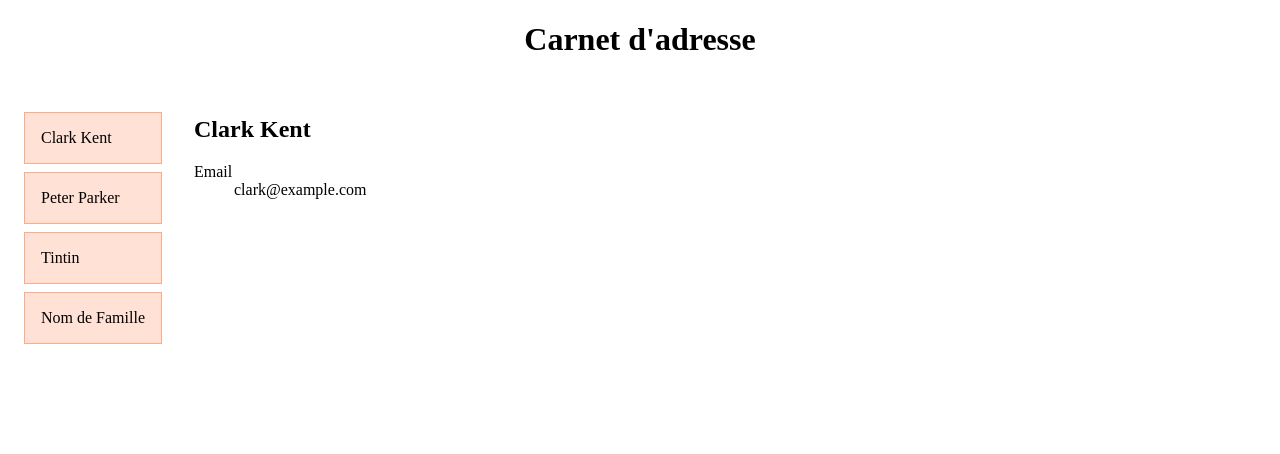
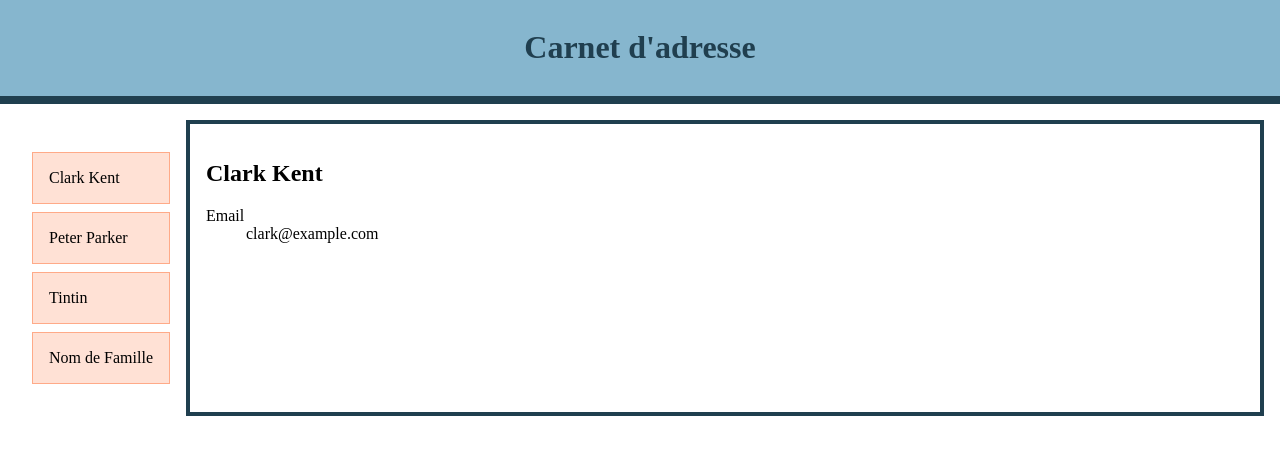
Before and after one commit to pbreteche/ng22w36, an Angular app: page / in a window 1280 px wide. Shown: the top 454 px of the page. Built offline with nearby package versions, Linux system fonts and the light colour scheme.

Commit message:
encore un peu de style

```diff
--- a/src/app/app.component.scss
+++ b/src/app/app.component.scss
@@ -1,10 +1,16 @@
+@import '../scss/abstracts/variables';
+
 .contact-container {
     display: flex;
     flex-direction: column;
+    align-items: stretch;
+    margin: 1em;
 }
 
 app-contact-detail {
     padding: 1em;
+    flex: auto;
+    border: .25em solid $dark-brand-color;
 }
 
 app-contact-list {
--- a/src/app/title/title.component.html
+++ b/src/app/title/title.component.html
@@ -1 +1,3 @@
-<h1>{{ title }}</h1>
+<header>
+    <h1>{{ title }}</h1>
+</header>
--- a/src/app/title/title.component.scss
+++ b/src/app/title/title.component.scss
@@ -0,0 +1,12 @@
+@import '../../scss/abstracts/variables';
+
+header {
+    background: $light-brand-color;
+    display: block;
+    padding: .5em;
+    border-bottom: .5em solid $dark-brand-color;
+
+    h1 {
+        color: $dark-brand-color;
+    }
+}
--- /dev/null
+++ b/src/scss/abstracts/_variables.scss
@@ -0,0 +1,3 @@
+$brand-color: #48a;
+$light-brand-color: lighten($brand-color, 20%);
+$dark-brand-color: darken($brand-color, 25%);
--- a/src/scss/styles.scss
+++ b/src/scss/styles.scss
@@ -1,3 +1,8 @@
+body {
+    padding: 0;
+    margin: 0;
+}
+
 h1 {
     text-align: center;
 }
```
